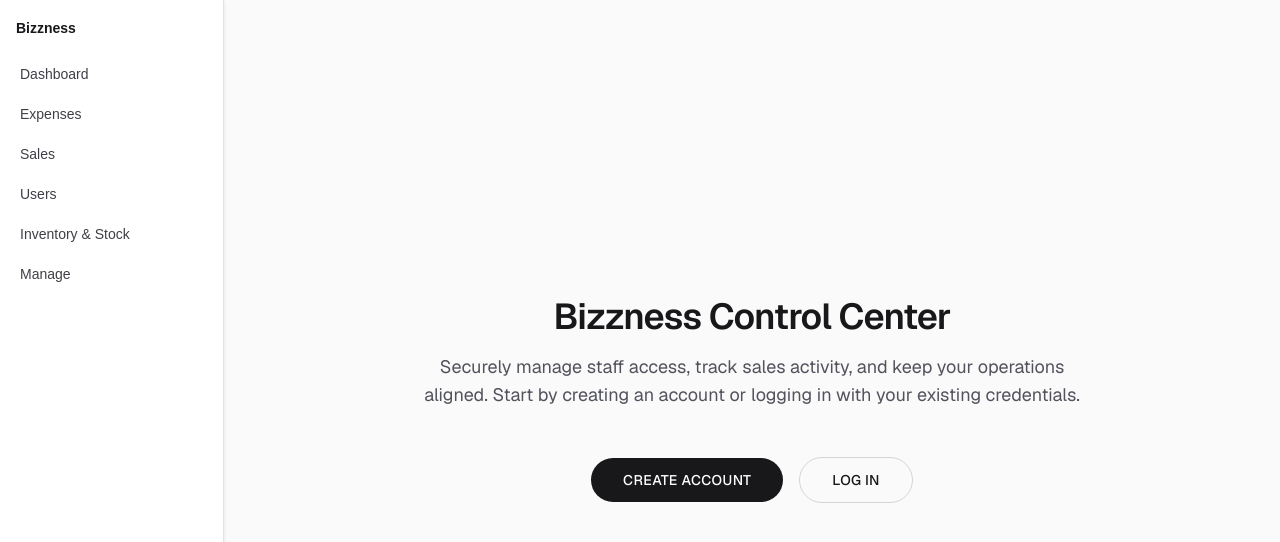
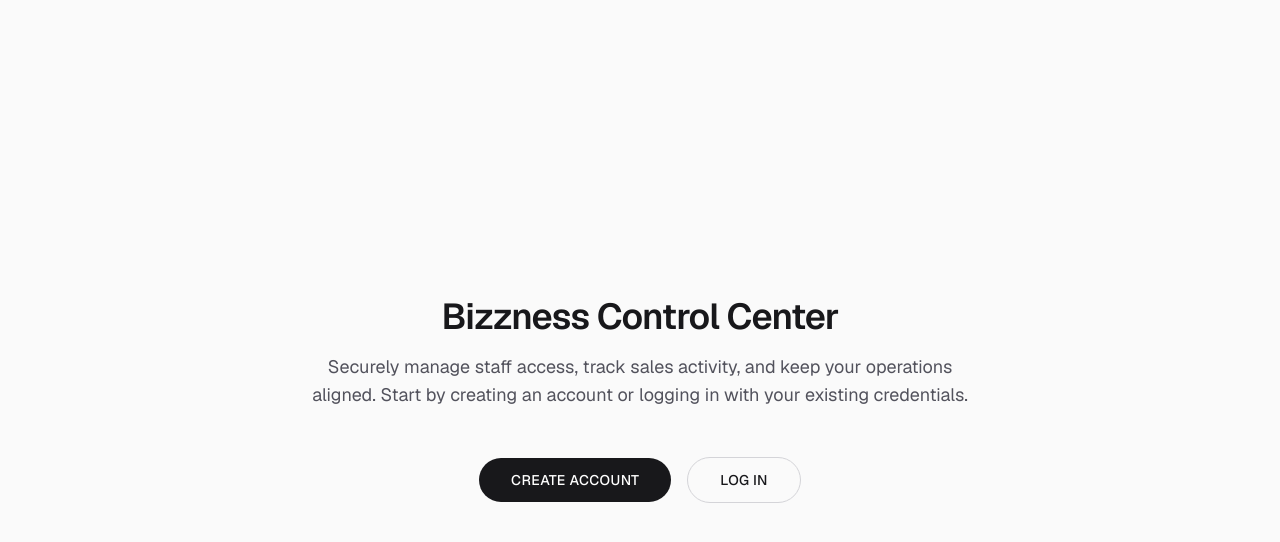
Before and after one commit to PrashinMore/Bizzness, a Next.js app in the folder webFe/: page / in a window 1280 px wide. Shown: the top 542 px of the page. Built offline with nearby package versions, Linux system fonts and the light colour scheme; no server answers.

Commit message:
side-nav removed before login

```diff
--- a/webFe/src/app/layout.tsx
+++ b/webFe/src/app/layout.tsx
@@ -2,7 +2,8 @@ import type { Metadata } from 'next';
 import { Geist, Geist_Mono } from 'next/font/google';
 import './globals.css';
 import { AuthProvider } from '@/contexts/auth-context';
-import { SideNav } from '@/components/side-nav';
+import { ConditionalSideNav } from '@/components/conditional-side-nav';
+import { ConditionalContentWrapper } from '@/components/conditional-content-wrapper';
 
 const geistSans = Geist({
   variable: '--font-geist-sans',
@@ -29,8 +30,8 @@ export default function RootLayout({
     <html lang="en">
       <body suppressHydrationWarning className={`${geistSans.variable} ${geistMono.variable} antialiased`}>
         <AuthProvider>
-          <SideNav />
-          <div className="min-h-screen bg-zinc-50 md:pl-56">{children}</div>
+          <ConditionalSideNav />
+          <ConditionalContentWrapper>{children}</ConditionalContentWrapper>
         </AuthProvider>
       </body>
     </html>
--- /dev/null
+++ b/webFe/src/components/conditional-content-wrapper.tsx
@@ -0,0 +1,20 @@
+'use client';
+
+import { useAuth } from '@/contexts/auth-context';
+
+export function ConditionalContentWrapper({
+  children,
+}: {
+  children: React.ReactNode;
+}) {
+  const { user, loading } = useAuth();
+
+  // Only apply padding when user is logged in (side nav is visible)
+  const paddingClass = !loading && user ? 'md:pl-56' : '';
+
+  return (
+    <div className={`min-h-screen bg-zinc-50 ${paddingClass}`}>
+      {children}
+    </div>
+  );
+}
--- /dev/null
+++ b/webFe/src/components/conditional-side-nav.tsx
@@ -0,0 +1,15 @@
+'use client';
+
+import { useAuth } from '@/contexts/auth-context';
+import { SideNav } from './side-nav';
+
+export function ConditionalSideNav() {
+  const { user, loading } = useAuth();
+
+  // Don't show side nav if not logged in or still loading
+  if (loading || !user) {
+    return null;
+  }
+
+  return <SideNav />;
+}
```
